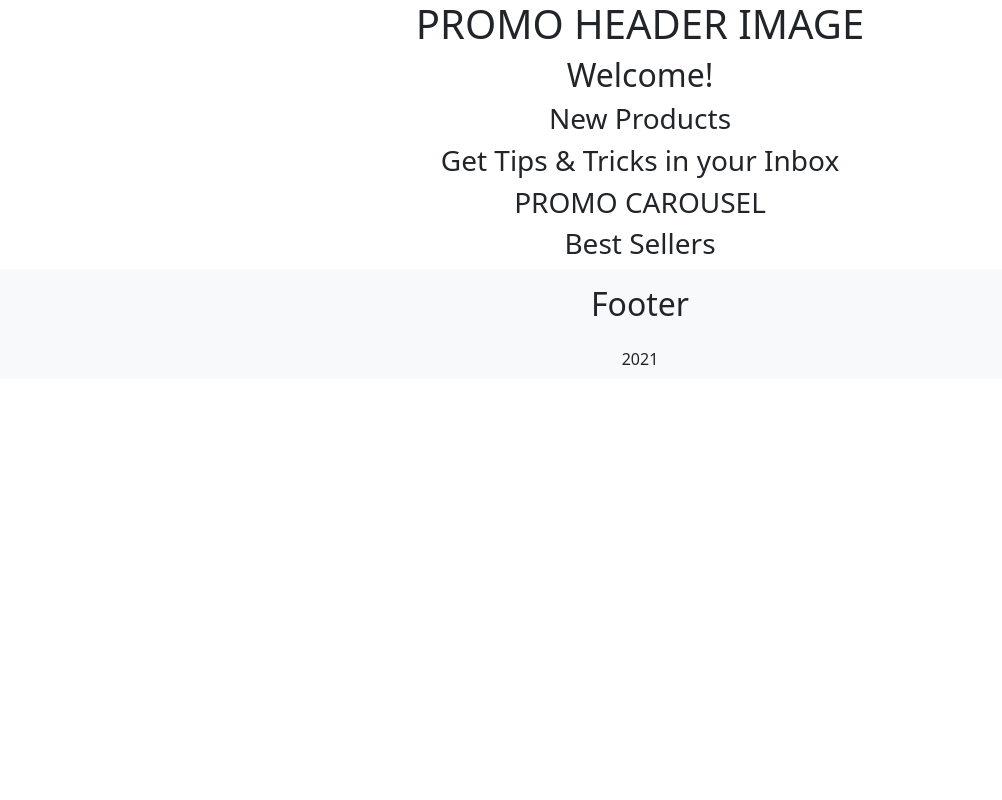
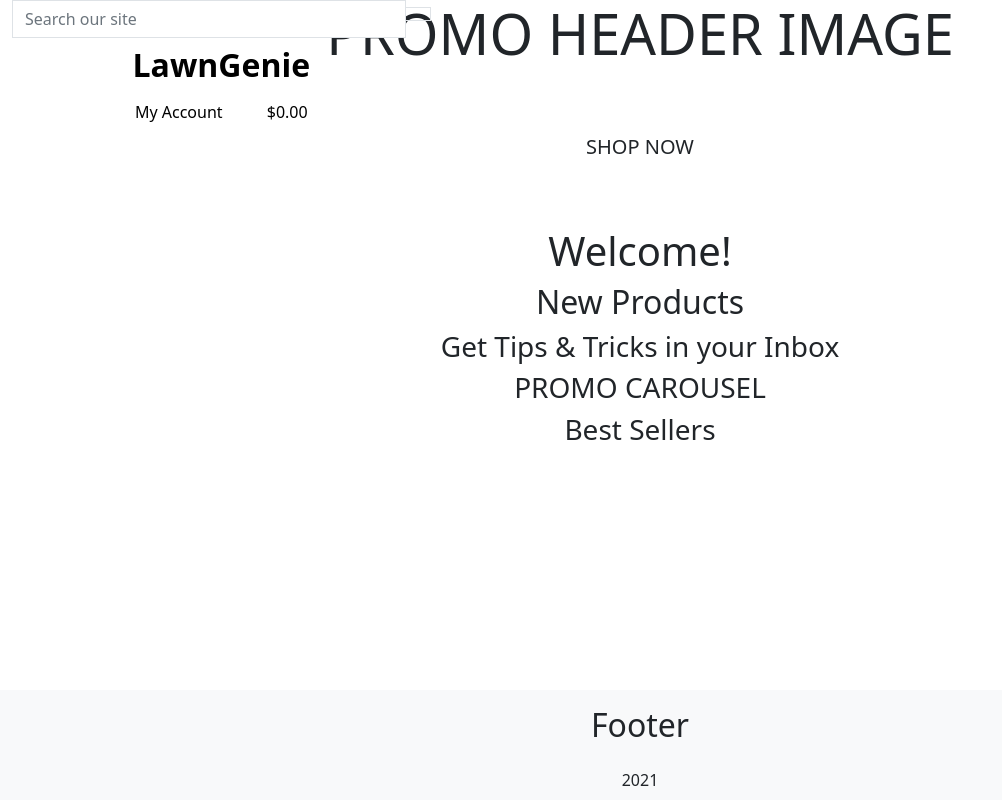
Before and after one commit to AndyMc3000/lawn-genie-ci-milestone-4, a Django app: page / in a window 1280 px wide. Shown: the whole page, without its empty margins (0-1002 px from the left). Run offline with Django 3.2, Linux system fonts and the light colour scheme.

Commit message:
Add header HTML and content to base.html

```diff
--- a/home/templates/home/index.html
+++ b/home/templates/home/index.html
@@ -5,21 +5,26 @@
     <div class="container-fluid">
         <div class="row">
             <div class="home-top-hero-div col-12 text-center">
-                <h1>PROMO HEADER IMAGE</h1>
+                <h1 class="display-4">PROMO HEADER IMAGE</h1>
+                <div class="my-5">
+                    <h4>
+                        <a href="" class="home-shop-now-button btn btn-lg rounded-1 text-uppercase py-3">Shop Now</a>
+                    </h4>
+                </div>
             </div>
         </div>
     </div>
     <div class="container-fluid">
         <div class="row justify-content-center">
             <div class="home-welcome-div col-8 text-center">
-                <h2>Welcome!</h2>
+                <h1>Welcome!</h1>
             </div>
         </div>
     </div>
     <div class="container-fluid">
         <div class="row justify-content-center">
             <div class="home-new-products-div col-8 text-center">
-                <h3>New Products</h3>
+                <h2>New Products</h2>
             </div>
         </div>
     </div>
--- a/templates/base.html
+++ b/templates/base.html
@@ -32,7 +32,65 @@
     <title>LawnGenie.ie {% block extra_title %}{% endblock %}</title>
   </head>
   <body>
-    <header class="container-fluid fixed-top"></header>
+    <header class="container-fluid fixed-top">
+      <div class="col-12 col-md-4 my-auto p1 p-lg-0">
+        <form method="GET" action="">
+          <div class="input-group w-100">
+              <input class="form-control border border-black rounded-0" type="text" name="q" placeholder="Search our site">
+              <div class="input-group-append">
+                  <button class="form-control btn btn-black border border-black rounded-0" type="submit">
+                      <span class="icon">
+                          <i class="fas fa-search"></i>
+                      </span>
+                  </button>
+              </div>
+          </div>
+      </form>
+      </div>
+      <div class="col-12 col-md-4 my-auto p1 p-lg-0 text-center">
+        <a href="{% url 'home' %}" class="nav-link header-logo-link">
+          <h2 class="logo-font text-black my-0"><strong>LawnGenie</strong></h2>
+        </a>
+      </div>
+      <div class="col-12 col-md-4 my-auto p1 p-lg-0">
+        <ul class="list-inline list-unstyled text-center text-lg-right my-0">
+          <li class="list-inline-item dropdown">
+              <a class="text-black nav-link" href="#" id="user-options" data-toggle="dropdown" aria-haspopup="true" aria-expanded="false">
+                  <div class="text-center">
+                      <div><i class="fas fa-user fa-lg"></i></div>
+                      <p class="my-0">My Account</p>
+                  </div>
+              </a>
+              <div class="dropdown-menu border-0" aria-labelledby="user-options">
+                  {% if request.user.is_authenticated %}
+                      {% if request.user.is_superuser %}
+                          <a href="" class="dropdown-item">Product Management</a>
+                      {% endif %}
+                      <a href="" class="dropdown-item">My Profile</a>
+                      <a href="{% url 'account_logout' %}" class="dropdown-item">Logout</a>
+                  {% else %}
+                      <a href="{% url 'account_signup' %}" class="dropdown-item">Register</a>
+                      <a href="{% url 'account_login' %}" class="dropdown-item">Login</a>
+                  {% endif %}
+              </div>
+          </li>
+          <li class="list-inline-item">
+              <a class="{% if grand_total %}text-info font-weight-bold{% else %}text-black{% endif %} nav-link" href="">
+                  <div class="text-center">
+                      <div><i class="fas fa-shopping-bag fa-lg"></i></div>
+                      <p class="my-0">
+                          {% if grand_total %}
+                              ${{ grand_total|floatformat:2 }}
+                          {% else %}
+                              $0.00
+                          {% endif %}
+                      </p>
+                  </div>
+              </a>
+          </li>
+      </ul>
+      </div>
+    </header>
 
     {% if messages %}
     <div class="message-box"></div>
@@ -45,7 +103,7 @@
     {% endblock %}
 
     {% block pagefooter %}
-    <footer class="bg-light text-center text-lg-start">
+    <footer class="bg-light fixed-bottom text-center text-lg-start">
       <div class="text-center py-3">
           <h2>Footer</h2>
       </div>
```
